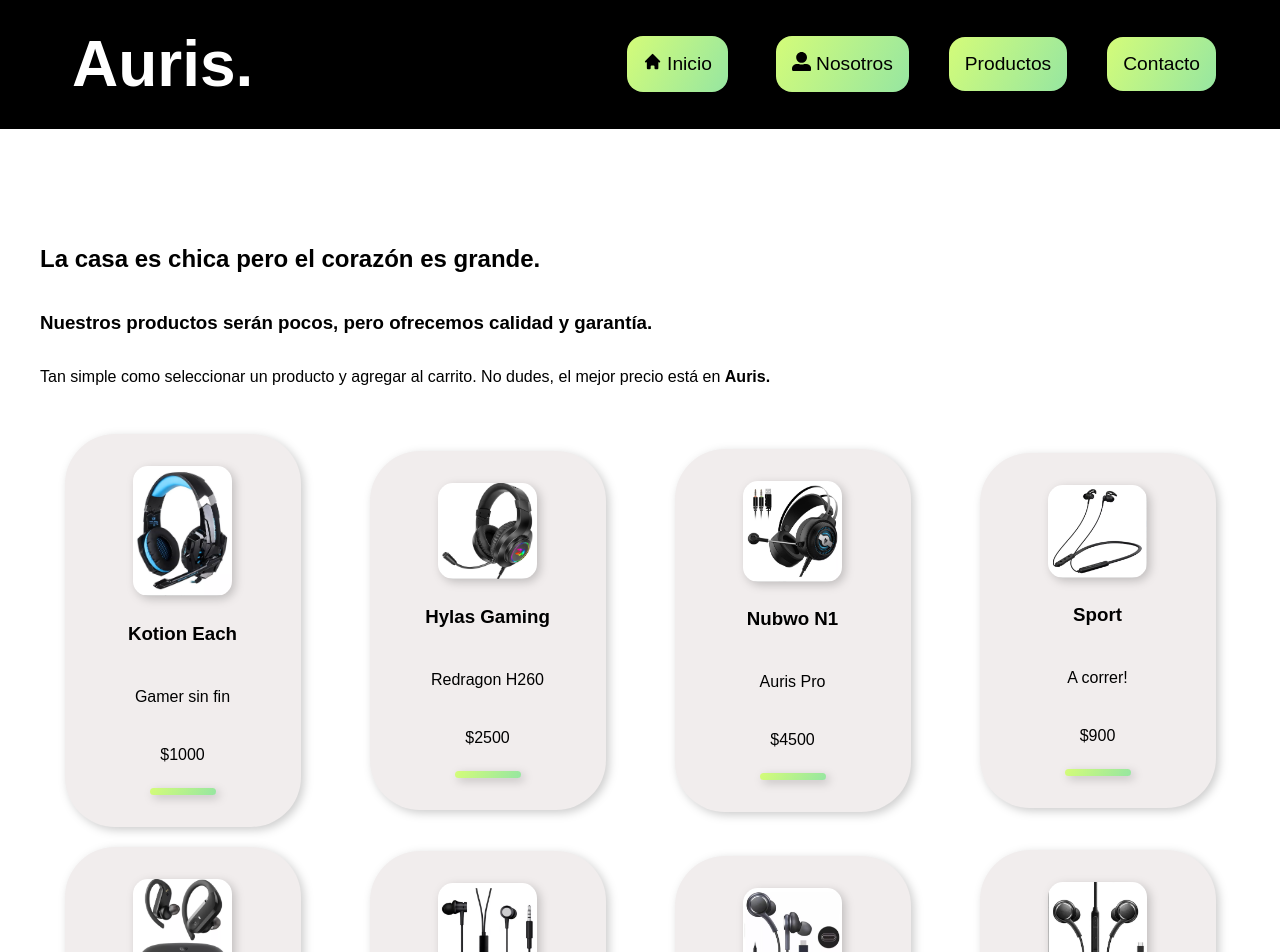
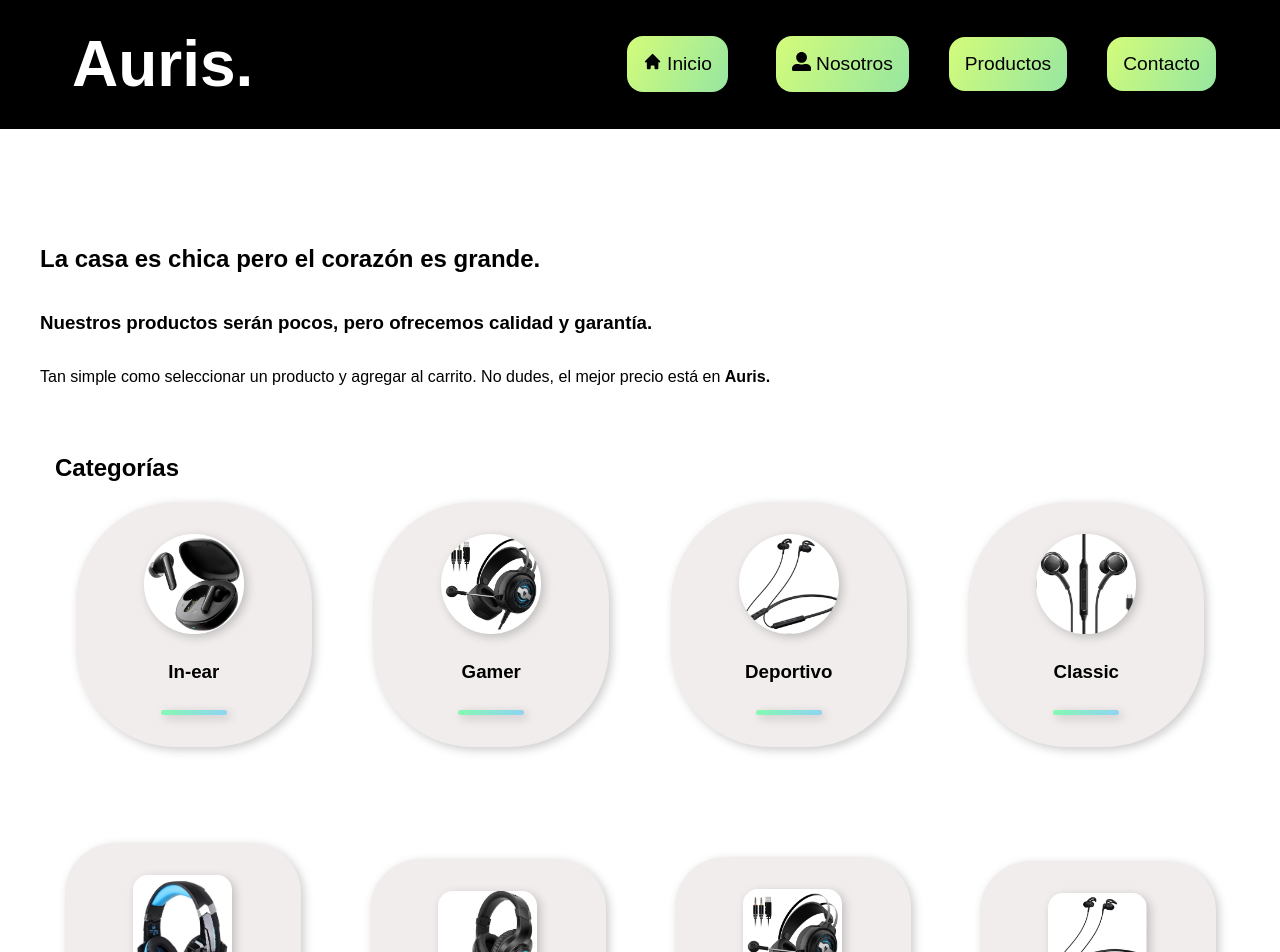
Before and after one commit to MicaBahurlet/CRUD-shoes, a React (Vite) app: page /products in a window 1280 px wide. Shown: the top 952 px of the page. Built offline with nearby package versions, Linux system fonts and the light colour scheme.

Commit message:
add styles

```diff
--- a/src/components/navbar/NavBarStyles.js
+++ b/src/components/navbar/NavBarStyles.js
@@ -17,6 +17,7 @@
         padding: 0.5rem;
         border-radius: 10px;
     }
+
 
     @media (max-width: 968px) {
         padding: 1rem 2rem;
--- a/src/pags/Products/Product.js
+++ b/src/pags/Products/Product.js
@@ -46,6 +46,7 @@
     gap: 20px;
     user-select:none;
     margin-bottom: 4rem;
+    margin-top: 6rem;
 
 `;
 
--- a/src/pags/Products/Products.jsx
+++ b/src/pags/Products/Products.jsx
@@ -14,6 +14,10 @@
 import Footer from "../../components/footer/Footer.jsx"
 import NavBar from "../../components/navbar/NavBar";
 
+import Categorias from "../../components/categorias/Categorias.jsx"
+
+
+
 
 
 function CardsProductos() {
@@ -27,6 +31,10 @@
               <h3>Nuestros productos serán pocos, pero ofrecemos calidad y garantía.</h3>
               <p>Tan simple como seleccionar un producto y agregar al carrito. No dudes, el mejor precio está en <strong>Auris.</strong> </p>
           </TextProductos>
+
+          <Categorias/>
+
+
 
         <ProductosContainer>
           {productos.map(prod =>(
```
Also changed, not shown: vercel.json (added).
